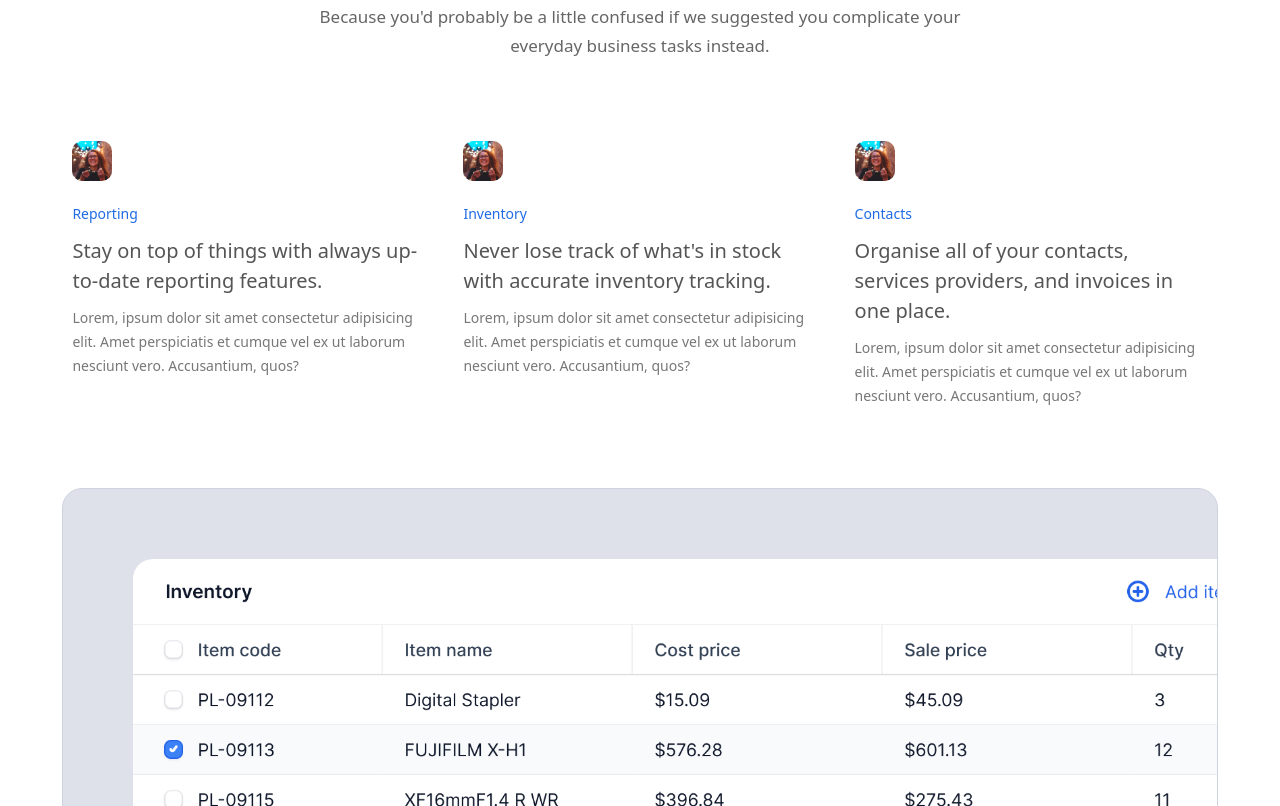
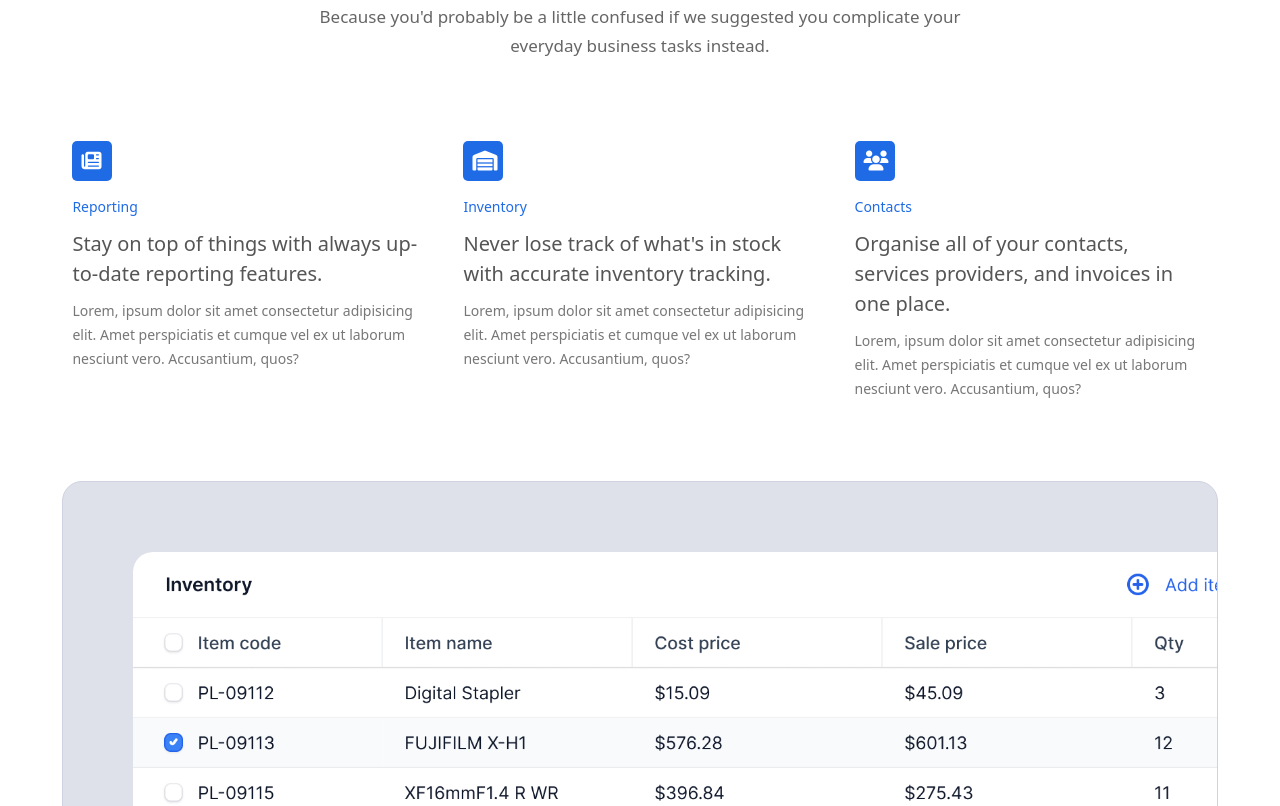
Before and after one commit to enemrocky/accounting-site, a plain HTML site: page index.html in a window 1280 px wide. Shown: the part 2434-3240 px from the top of the page. Drawn offline with Linux system fonts and the light colour scheme.

Commit message:
added icons

```diff
--- a/index.html
+++ b/index.html
@@ -145,7 +145,7 @@
       <div class="media__container container">
         <div class="media">
           <span class="icon">
-            <i><img src="./images/avatar-1.png" alt="" /></i>
+            <i class="fa-solid fa-newspaper"></i>
           </span>
           <span class="media__tag">Reporting</span>
           <h4 class="media__heading">
@@ -162,7 +162,7 @@
         </div>
         <div class="media">
           <span class="icon">
-            <i><img src="./images/avatar-1.png" alt="" /></i>
+            <i class="fa-solid fa-warehouse"></i>
           </span>
           <span class="media__tag">inventory</span>
           <h4 class="media__heading">
@@ -180,7 +180,7 @@
         </div>
         <div class="media">
           <span class="icon">
-            <i><img src="./images/avatar-1.png" alt="" /></i>
+            <i class="fa-solid fa-users"></i>
           </span>
           <span class="media__tag">Contacts</span>
           <h4 class="media__heading">
@@ -200,7 +200,7 @@
       <div class="decoImages__container container">
         <div class="decoImages">
           <img src="./images/inventory.png" alt="" />
-          <img src="./images/contacts.png" alt="" /
+          <img src="./images/contacts.png" alt="" />
           <img src="./images/reporting.png" alt="" />
         </div>
       </div>
@@ -255,7 +255,7 @@
                 <span>CEO at Lynch LLC</span>
               </div>
               <div class="card__profile">
-                <img src="./images/avatar-1.png" alt="#" />
+                <img src="./images/avatar-2.png" alt="#" />
               </div>
             </div>
           </div>
@@ -272,7 +272,7 @@
                 <span>CEO at Lynch LLC</span>
               </div>
               <div class="card__profile">
-                <img src="./images/avatar-1.png" alt="#" />
+                <img src="./images/avatar-3.png" alt="#" />
               </div>
             </div>
           </div>
@@ -289,7 +289,7 @@
                 <span>CEO at Lynch LLC</span>
               </div>
               <div class="card__profile">
-                <img src="./images/avatar-1.png" alt="#" />
+                <img src="./images/avatar-4.png" alt="#" />
               </div>
             </div>
           </div>
@@ -306,7 +306,7 @@
                 <span>CEO at Lynch LLC</span>
               </div>
               <div class="card__profile">
-                <img src="./images/avatar-1.png" alt="#" />
+                <img src="./images/avatar-5.png" alt="#" />
               </div>
             </div>
           </div>
@@ -323,7 +323,7 @@
                 <span>CEO at Lynch LLC</span>
               </div>
               <div class="card__profile">
-                <img src="./images/avatar-1.png" alt="#" />
+                <img src="./images/avatar-3.png" alt="#" />
               </div>
             </div>
           </div>
--- a/style.css
+++ b/style.css
@@ -269,11 +269,18 @@ li {
 }
 
 .media .icon {
-  display: block;
+  color: #fff;
+  background-color: var(--color-primary);
+  display: flex;
   margin: 1rem 0;
+  width: 4rem;
+  height: 4rem;
+  border-radius: .5rem;
+  align-items: center;
 }
-.media .icon img {
-  border-radius: 1rem;
+.media .icon i{
+  margin: .9rem;
+  font-size: 2rem;
 }
 
 .media__tag {
```
